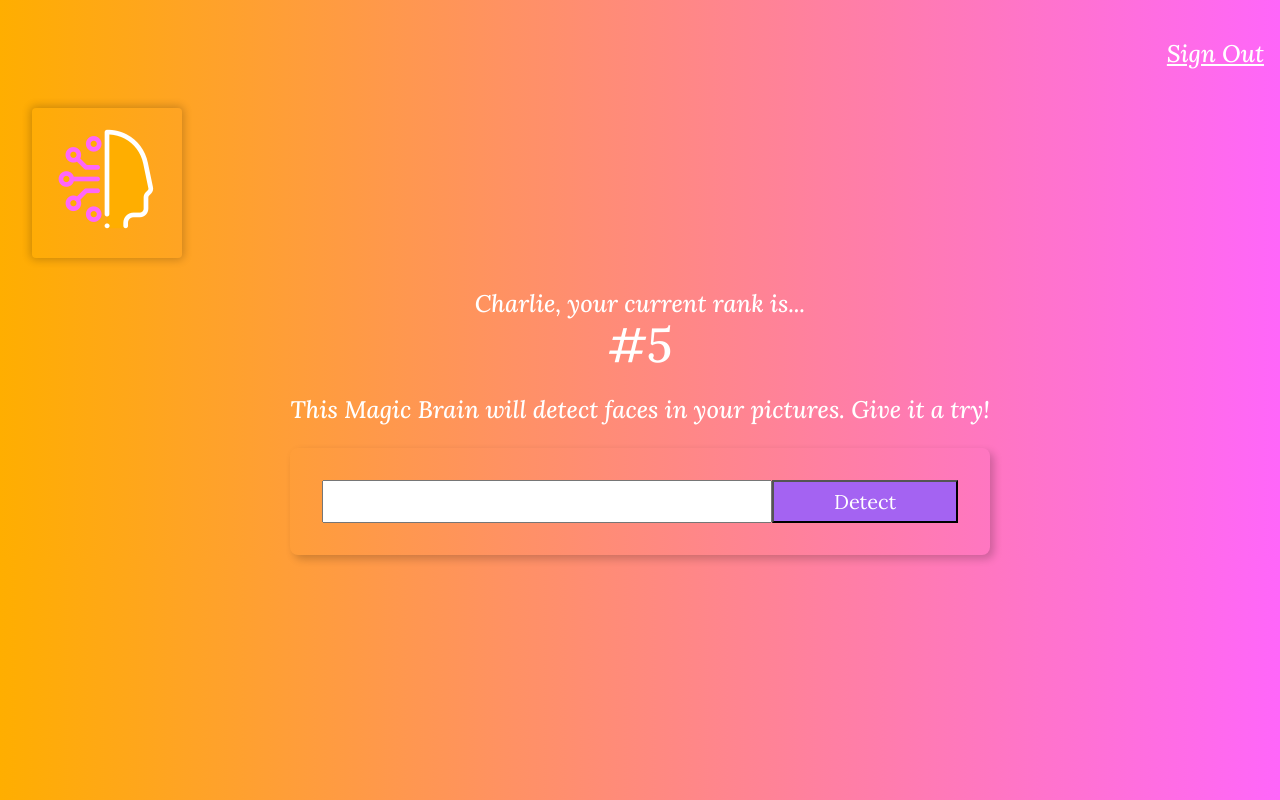
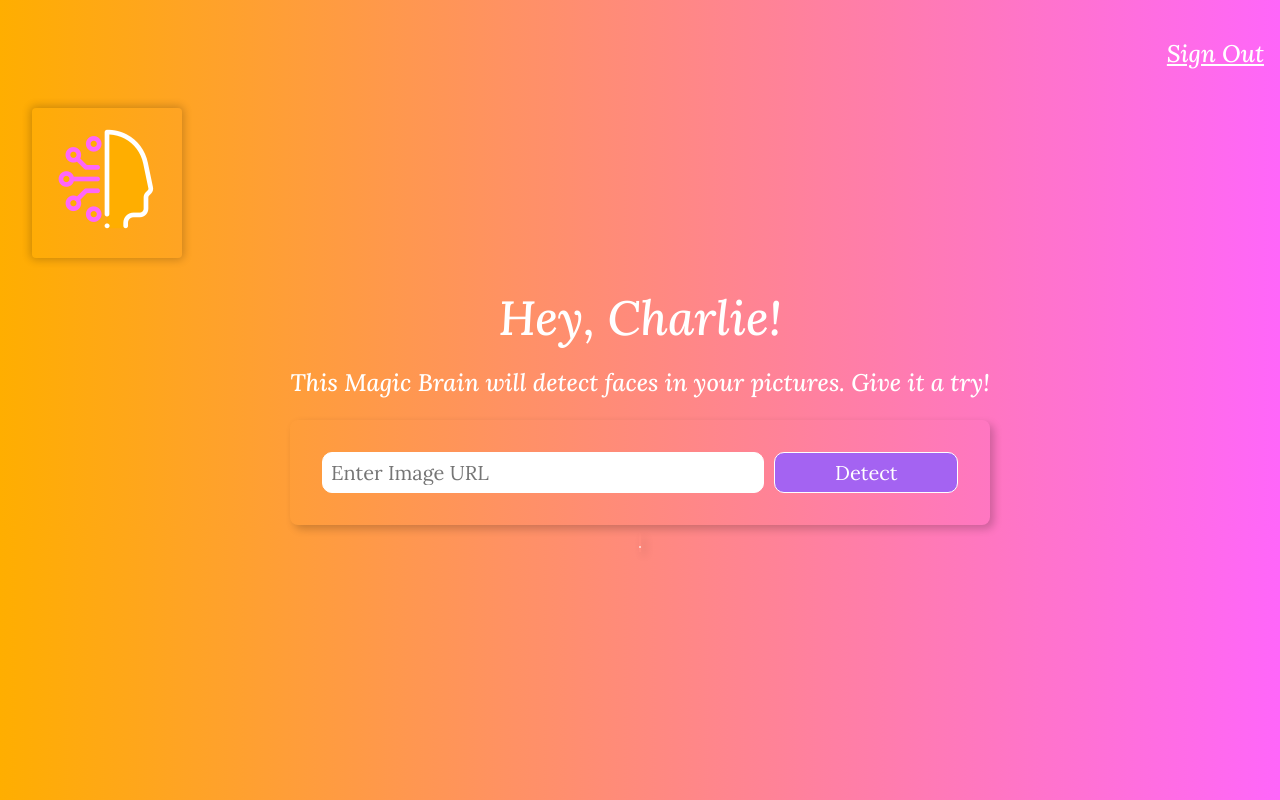
Before and after one commit to CharlieKaroubi/facial-rec-app, a React (Create React App) app: page / in a window 1280 px wide. Built offline with nearby package versions, Linux system fonts and the light colour scheme.

Commit message:
Fixed detection issues

```diff
--- a/src/App.js
+++ b/src/App.js
@@ -100,6 +100,7 @@ function App() {
         return response.json();
       })
       .then(result => {
+        console.log('API Response:', result);
         const faceBoxes = calculateFaceLocation(result);
         displayFaceBox(faceBoxes);
       })
--- a/src/components/FaceRecognition/FaceRecognition.js
+++ b/src/components/FaceRecognition/FaceRecognition.js
@@ -2,6 +2,7 @@ import React from 'react';
 import './FaceRecognition.css';
 
 const FaceRecognition = ({imageURL, boxes}) => {
+
     const handleImageLoad = () => {
         const image = document.getElementById('inputimage');
         const width = Number(image.width);
@@ -11,8 +12,8 @@ const FaceRecognition = ({imageURL, boxes}) => {
 
     return (
         <div className='center ma'>
-            <div className = 'absolute mt2'>
-                <img id='inputimage' alt='' src={imageURL} width='500px' height='auto' onLoad={handleImageLoad}/>
+            <div className = 'absolute mt2 shadow-5'>
+                <img className='ba'id='inputimage' alt='' src={imageURL} width='500px' height='auto' onLoad={handleImageLoad}/>
                 {boxes.map((box, index) => {
                     return <div key={index} className='bounding-box' style={{top: box.topRow, right: box.rightCol, bottom: box.bottomRow, left: box.leftCol}}></div>
                 })}
--- a/src/components/ImageLinkForm/ImageLinkForm.css
+++ b/src/components/ImageLinkForm/ImageLinkForm.css
@@ -1,3 +1,13 @@
 .form {
     width: 700px;
 }
+
+.ba {
+    border: 1px solid #ffffff;
+    border-radius: 10px;
+}
+
+.detect:active {
+    border: solid;
+    transform: scale(0.98);
+}
--- a/src/components/ImageLinkForm/ImageLinkForm.js
+++ b/src/components/ImageLinkForm/ImageLinkForm.js
@@ -9,8 +9,8 @@ const ImageLinkForm = ({onInputChange, onButtonSubmit}) => {
             </p>
             <div className='center'>
                 <div className = 'form center pa4 br3 shadow-5'>
-                    <input className='f4 pa2 w-70 center' type='tex' onChange={onInputChange}/>
-                    <button className='w-30 grow f4 link ph3 pv2 dib white bg-light-purple' onClick={onButtonSubmit}>Detect</button>
+                    <input className='ba f4 fr pa2 w-70 center' type='tex' placeholder='Enter Image URL' onChange={onInputChange}/>
+                    <button className='detect ba w-30 grow f4 link ph3 pv2 dib white bg-light-purple' onClick={onButtonSubmit} style={{marginLeft:'10px'}}>Detect</button>
                 </div>
             </div>
         </div>
--- a/src/components/Rank/Rank.js
+++ b/src/components/Rank/Rank.js
@@ -3,11 +3,8 @@ import React from 'react';
 const Rank = () => {
     return (
         <div className = "lora">
-            <div className='white f3'>
-                {'Charlie, your current rank is...'}
-            </div>
             <div className='white f1'>
-                {'#5'}
+                {'Hey, Charlie!'}
             </div>
         </div>
     );
```
